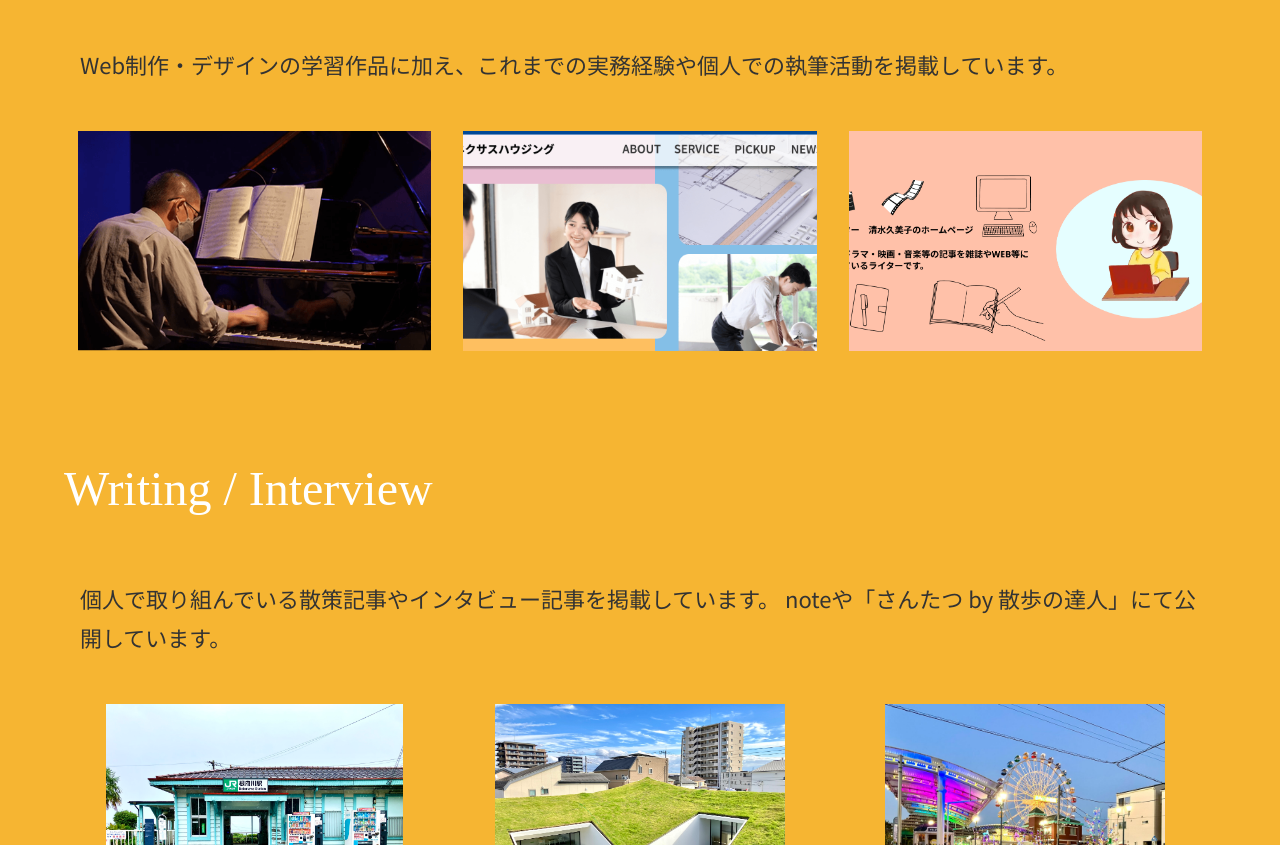
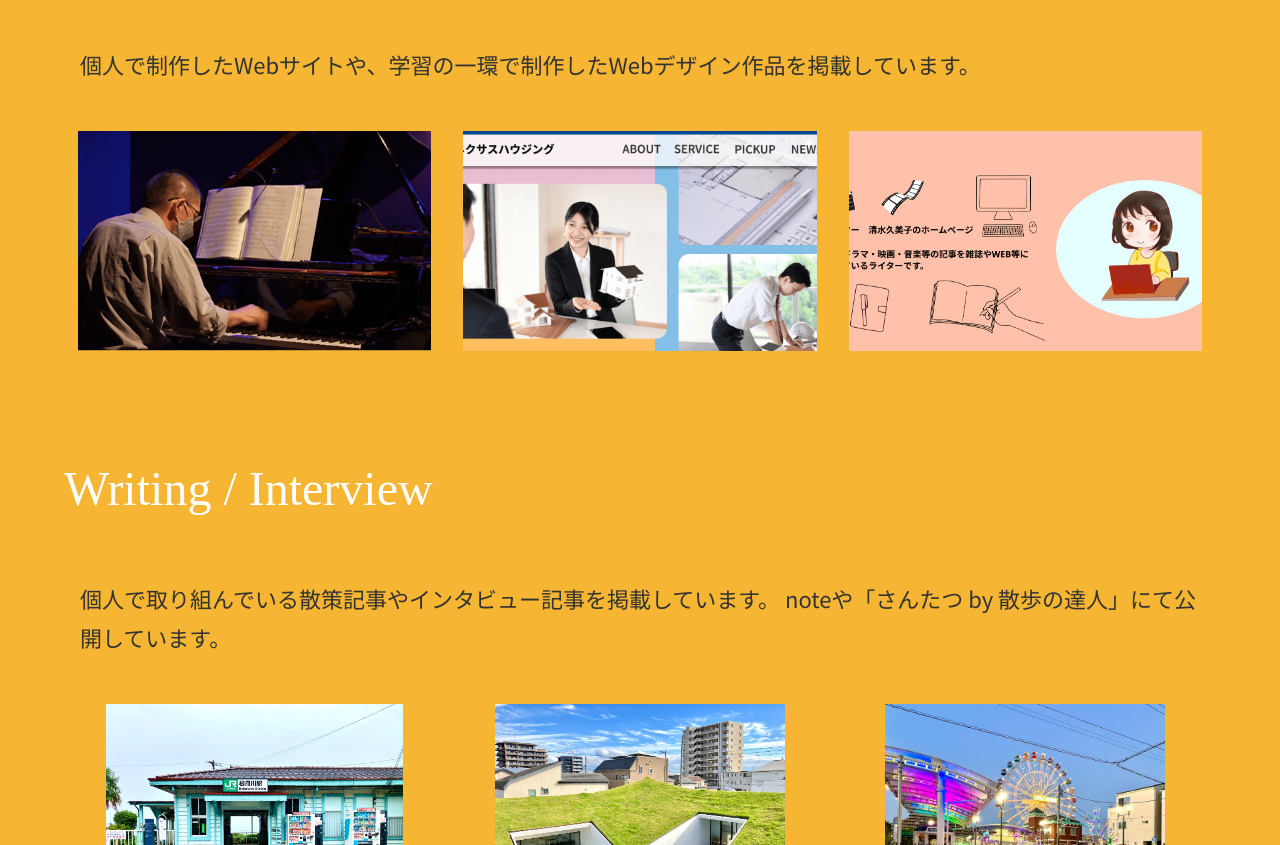
Before and after one commit to fff907/shimizu_fuga_portfolio, a plain HTML site: page index.html in a window 1280 px wide. Shown: the part 5580-6425 px from the top of the page. Drawn offline with Linux system fonts and the light colour scheme; some packages are replaced by stand-ins of ours; a web font is replaced by a local one.

Commit message:
Update index.html

```diff
--- a/index.html
+++ b/index.html
@@ -238,7 +238,7 @@
           <div class="works__heading">
             <h3 class="works__title">Projects</h3>
             <p class="works__description">
-              Web制作・デザインの学習作品に加え、これまでの実務経験や個人での執筆活動を掲載しています。
+              個人で制作したWebサイトや、学習の一環で制作したWebデザイン作品を掲載しています。
             </p>
           </div>
 
```
